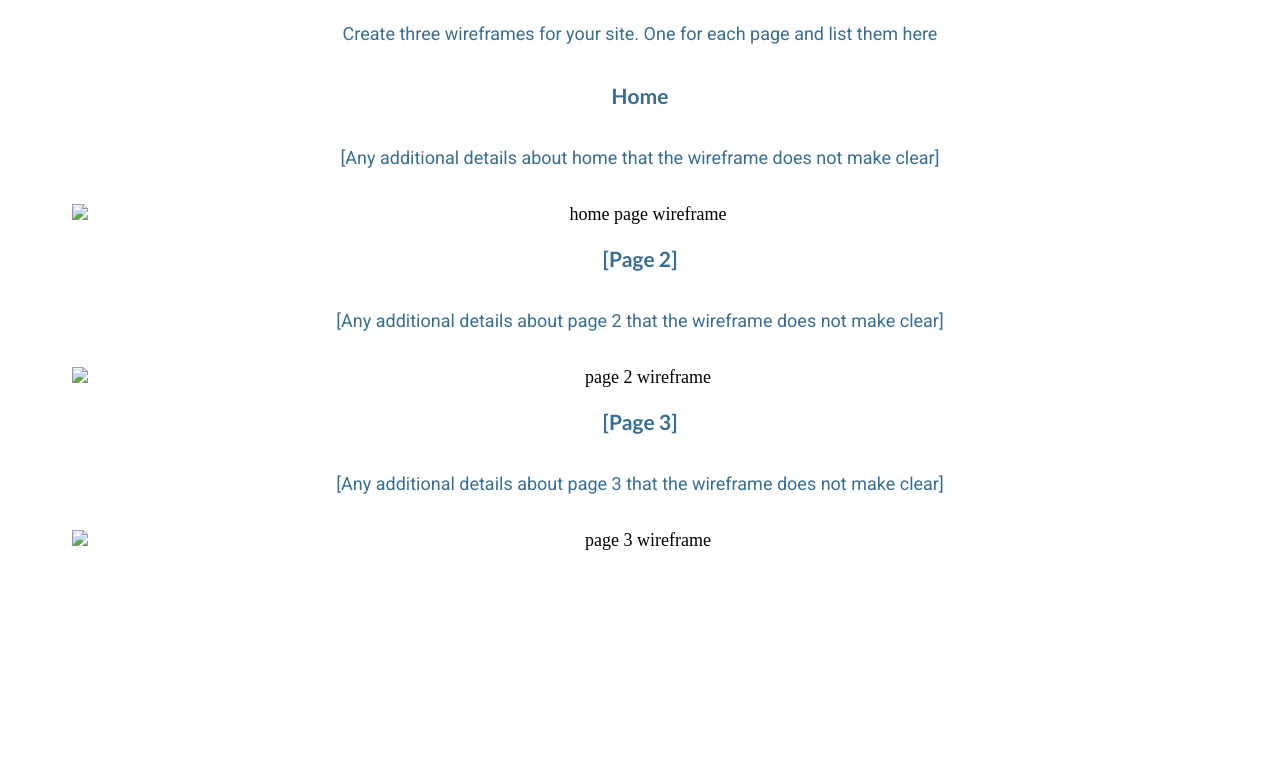
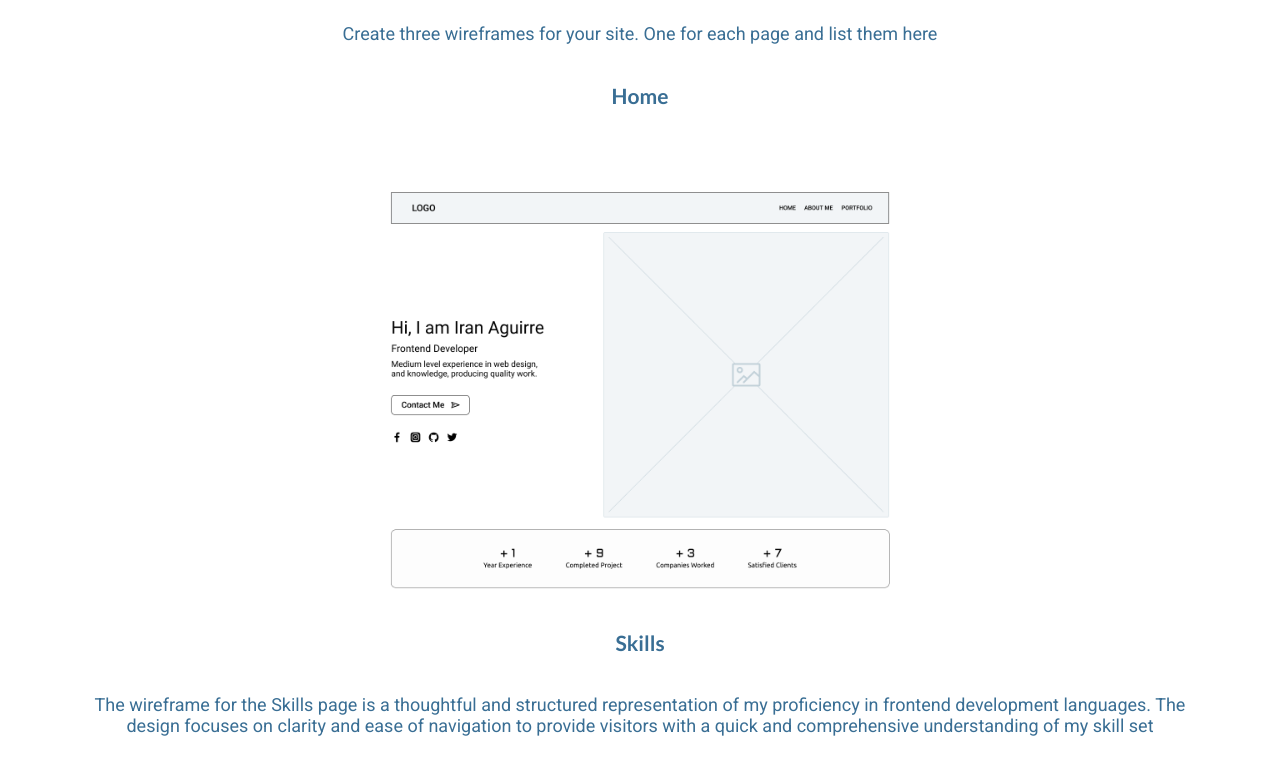
Before and after one commit to iaguirre19/byu-portfolio, a plain HTML site: page site-plan.html in a window 1280 px wide. Shown: the part 6620-7389 px from the top of the page. Before the commit the page ends 7243 px from the top, so only its background shows below. Drawn offline with Linux system fonts and the light colour scheme.

Commit message:
more wireframes

```diff
--- a/site-plan.html
+++ b/site-plan.html
@@ -229,21 +229,21 @@
 
       <h3>Home</h3>
       <p>
-        [Any additional details about home that the wireframe does not make clear]
+
       </p>
-      <img src="#" alt="home page wireframe">
+      <img src="./img/home-portfolio.png" alt="home page wireframe" width="600px">
 
-      <h3>[Page 2]</h3>
+      <h3>Skills</h3>
       <p>
-        [Any additional details about page 2 that the wireframe does not make clear]
+        The wireframe for the Skills page is a thoughtful and structured representation of my proficiency in frontend development languages. The design focuses on clarity and ease of navigation to provide visitors with a quick and comprehensive understanding of my skill set
       </p>
-      <img src="#" alt="page 2 wireframe">
+      <img class="wireframe-p" src="./img/skills-page.png" alt="page skills wireframe" width="600px">
 
-      <h3>[Page 3]</h3>
+      <h3>Portfolio</h3>
       <p>
-        [Any additional details about page 3 that the wireframe does not make clear]
+        The wireframe for the Portfolio section is designed to effectively showcase my diverse range of projects, providing visitors with a compelling visual representation of my skills and expertise in frontend development.
       </p>
-      <img src="#" alt="page 3 wireframe">
+      <img src="./img/Portfolio-page.png" alt="page portfolio wireframe" width="600px">
     </main>
   </body>
 </html>
```
Also changed, not shown: img/Portfolio-page.png (added), img/home-portfolio.png (added), img/skills-page.png (added).
